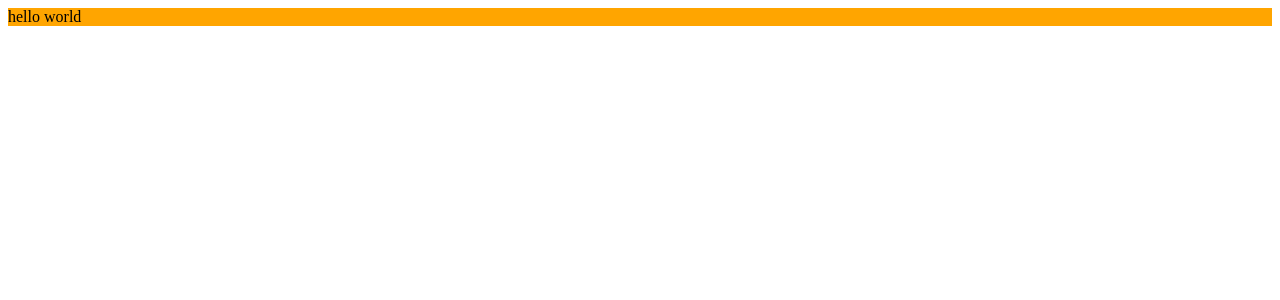
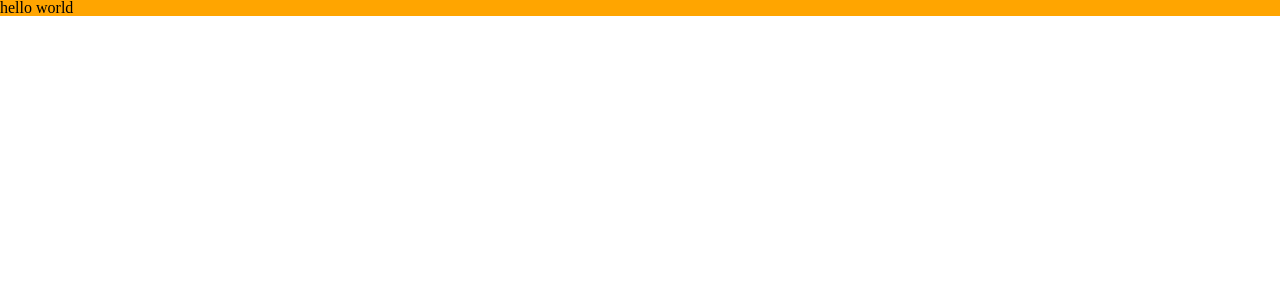
Before and after one commit to woowacourse-teams/2024-corea, a React app in the folder frontend/: page / in a window 1280 px wide. Shown: the top 300 px of the page. Built offline with nearby package versions, Linux system fonts and the light colour scheme.

Commit message:
style: globalStyle 적용
Co-authored-by: 강다빈 <00kang@users.noreply.github.com>
Co-authored-by: 최진실 <chlwlstlf@users.noreply.github.com>

```diff
--- a/frontend/src/index.tsx
+++ b/frontend/src/index.tsx
@@ -2,9 +2,11 @@
 import ReactDOM from "react-dom/client";
 import { RouterProvider } from "react-router-dom";
 import router from "@/router";
+import GlobalStyles from "@/styles/globalStyles";
 
 ReactDOM.createRoot(document.getElementById("root")!).render(
   <React.StrictMode>
+    <GlobalStyles />
     <RouterProvider router={router} />
   </React.StrictMode>,
 );
--- /dev/null
+++ b/frontend/src/styles/globalStyles.ts
@@ -0,0 +1,203 @@
+import { createGlobalStyle } from "styled-components";
+
+const globalStyles = createGlobalStyle`
+  scrollbar-width: none;
+
+  :root {
+    font-size: 62.5%;
+  }
+
+  *,
+  *::before,
+  *::after {
+    box-sizing: border-box;
+    margin: 0;
+    padding: 0;
+  }
+
+  html,
+  body,
+  div,
+  span,
+  applet,
+  object,
+  iframe,
+  h1,
+  h2,
+  h3,
+  h4,
+  h5,
+  h6,
+  p,
+  blockquote,
+  pre,
+  a,
+  abbr,
+  acronym,
+  address,
+  big,
+  cite,
+  code,
+  del,
+  dfn,
+  em,
+  img,
+  ins,
+  kbd,
+  q,
+  s,
+  samp,
+  small,
+  strike,
+  strong,
+  sub,
+  sup,
+  tt,
+  var,
+  b,
+  u,
+  i,
+  center,
+  dl,
+  dt,
+  dd,
+  ol,
+  ul,
+  li,
+  fieldset,
+  form,
+  label,
+  legend,
+  table,
+  caption,
+  tbody,
+  tfoot,
+  thead,
+  tr,
+  th,
+  td,
+  article,
+  aside,
+  canvas,
+  details,
+  embed,
+  figure,
+  figcaption,
+  footer,
+  header,
+  hgroup,
+  menu,
+  nav,
+  output,
+  ruby,
+  section,
+  summary,
+  time,
+  mark,
+  audio,
+  video {
+    margin: 0;
+    padding: 0;
+
+    font: inherit;
+    font-size: 100%;
+    vertical-align: baseline;
+
+    border: 0;
+  }
+
+  /* HTML5 display-role reset for older browsers */
+  article,
+  aside,
+  details,
+  figcaption,
+  figure,
+  footer,
+  header,
+  hgroup,
+  menu,
+  nav,
+  section {
+    display: block;
+  }
+
+  body {
+    line-height: 1;
+  }
+
+  ol,
+  ul {
+    list-style: none;
+  }
+
+  blockquote,
+  q {
+    quotes: none;
+  }
+
+  blockquote::before,
+  blockquote::after,
+  q::before,
+  q::after {
+    content: '';
+    content: none;
+  }
+
+  table {
+    border-spacing: 0;
+    border-collapse: collapse;
+  }
+
+  button {
+    border: none;
+  }
+
+  a {
+    text-decoration: none !important;
+  }
+
+  a:hover {
+    text-decoration: none !important;
+  }
+
+  a:visited {
+    color: inherit;
+    text-decoration: none;
+  }
+
+  ul,
+  li {
+    list-style: none;
+  }
+
+  /* h1 {
+    font-size: 2.5em;
+  }
+
+  h2 {
+    font-size: 2.2em;
+  }
+
+  h3 {
+    font-size: 2em;
+  }
+
+  h4 {
+    font-size: 1.6em;
+  }
+
+  h5 {
+    font-size: 1.3em;
+  } */
+
+  ::-webkit-scrollbar {
+    width: 0;
+    background-color: transparent;
+  }
+
+  ::-webkit-scrollbar-thumb {
+    background-color: rgb(0 0 0 / 0%);
+  }
+`;
+
+export default globalStyles;
```
